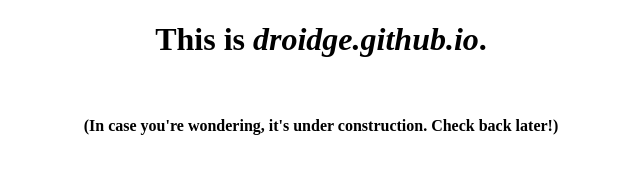
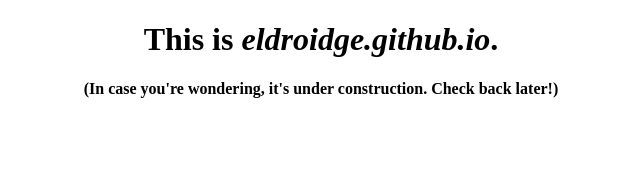
Before and after one commit to ElDroidge/eldroidge.github.io, a plain HTML site: page index.html in a window 1280 px wide. Shown: the whole page, without its empty margins (319-959 px from the left). Drawn offline with Linux system fonts and the light colour scheme.

Commit message:
Update index.html

```diff
--- a/index.html
+++ b/index.html
@@ -1,9 +1,9 @@
 <!DOCTYPE html>
 <html>
-  <head> <title> Home | Droidge.github.io </title> </head>
+  <head> <title> Home | eldroidge.github.io </title> </head>
   <body>
     <h1>
-      <center>This is <i>droidge.github.io</i>.</center> <br>
+      <center>This is <i>eldroidge.github.io</i>.</center>
     </h1>
     <h4>
       <center> (In case you're wondering, it's under construction. Check back later!)</center>
```
